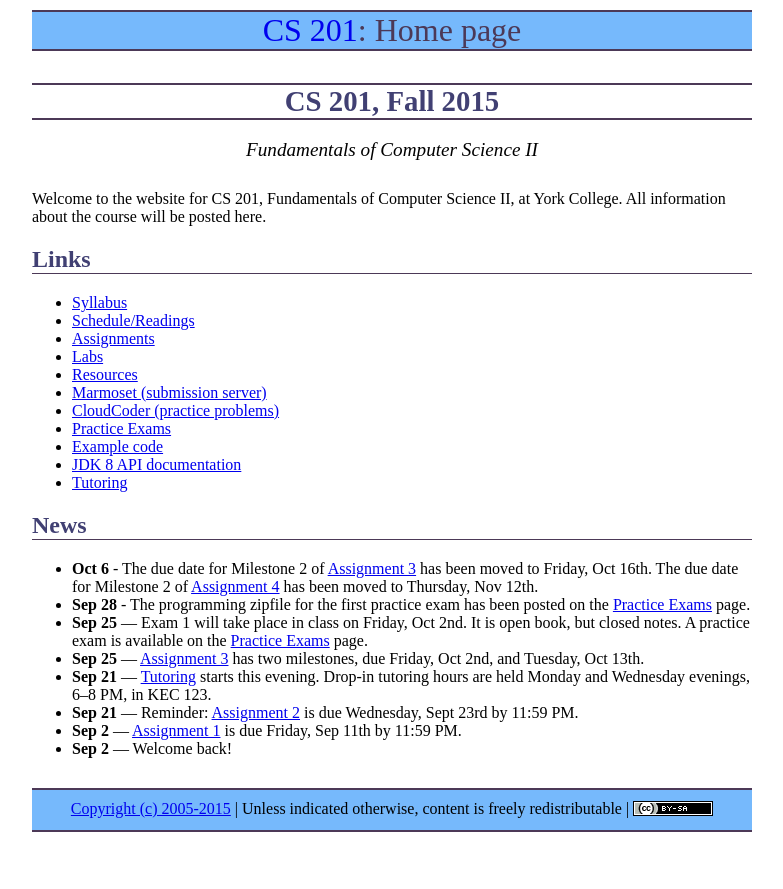
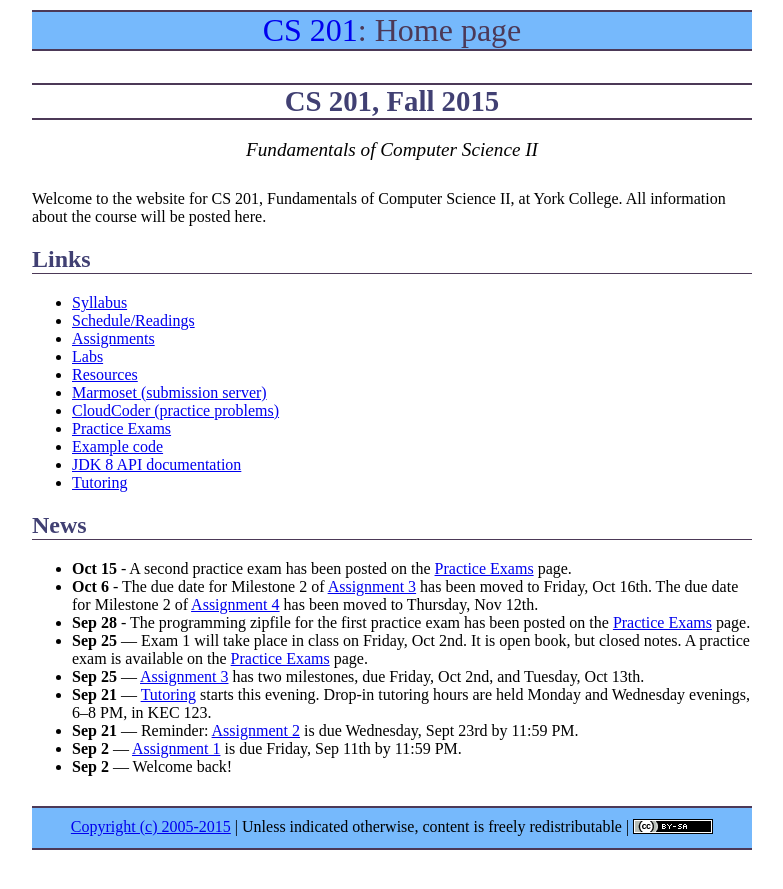
Before and after one commit to ycpcs/cs201-fall2015, a Jekyll site: the page built from index.md, in a window 1280 px wide. Shown: the top 889 px of the page, without its empty margins (248-1031 px from the left). Built offline with Jekyll 4.4.1, drawn with Linux system fonts in a browser that asks for light colours; Markdown is read by kramdown in place of the engine named in the settings.

Commit message:
post second practice exam

```diff
--- a/index.md
+++ b/index.md
@@ -25,6 +25,7 @@ Welcome to the website for CS 201, Fundamentals of Computer Science II, at York
 
 ## News
 
+* **Oct 15** - A second practice exam has been posted on the [Practice Exams](practice/index.html) page.
 * **Oct 6** - The due date for Milestone 2 of [Assignment 3](assign/assign03.html) has been moved to Friday, Oct 16th.  The due date for Milestone 2 of [Assignment 4](assign/assign04.html) has been moved to Thursday, Nov 12th.
 * **Sep 28** - The programming zipfile for the first practice exam has been posted on the [Practice Exams](practice/index.html) page.
 * **Sep 25** &mdash; Exam 1 will take place in class on Friday, Oct 2nd.  It is open book, but closed notes.  A practice exam is available on the [Practice Exams](practice/index.html) page.
```
Also changed, not shown: practice/index.md (+2 -0 lines), 2 other files.
